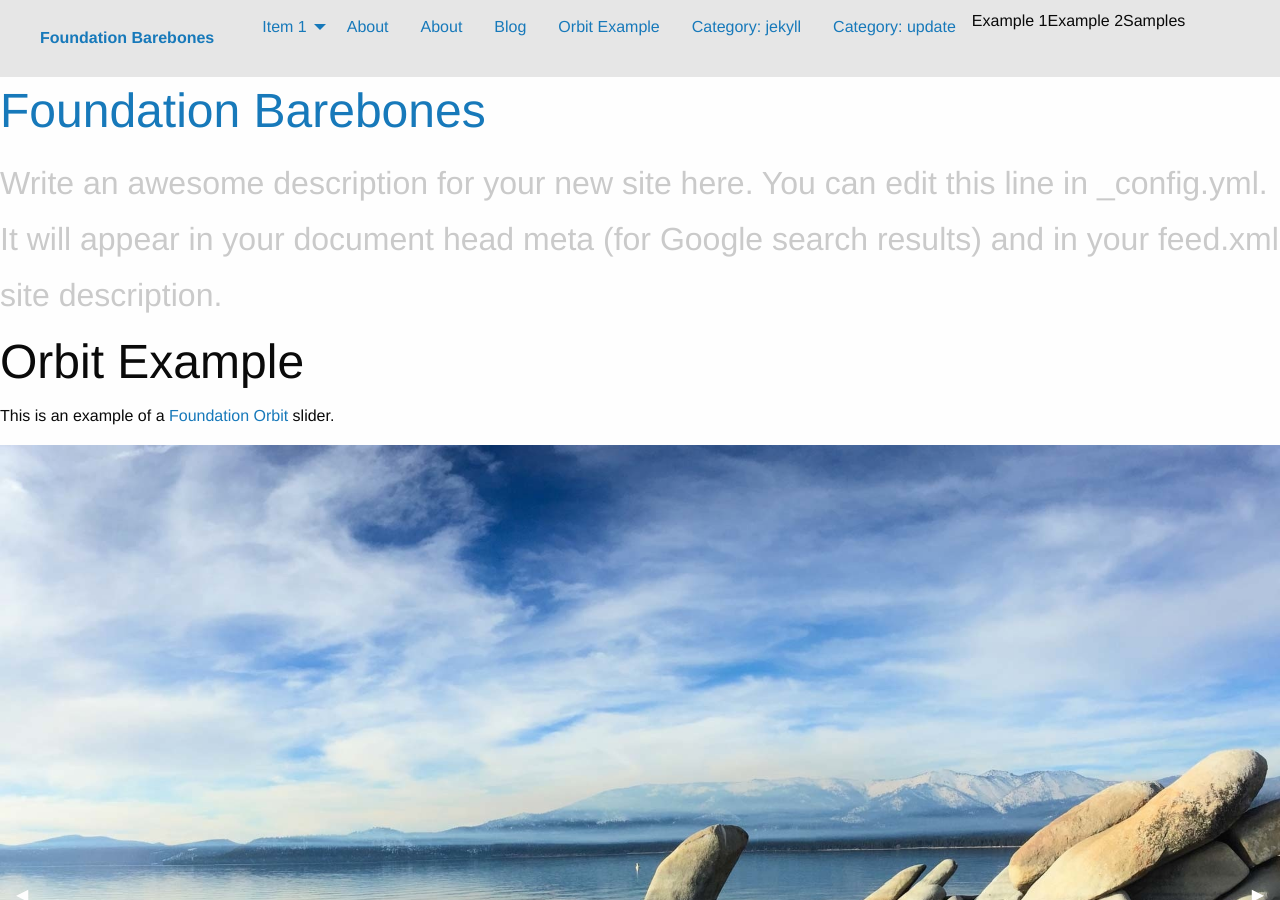
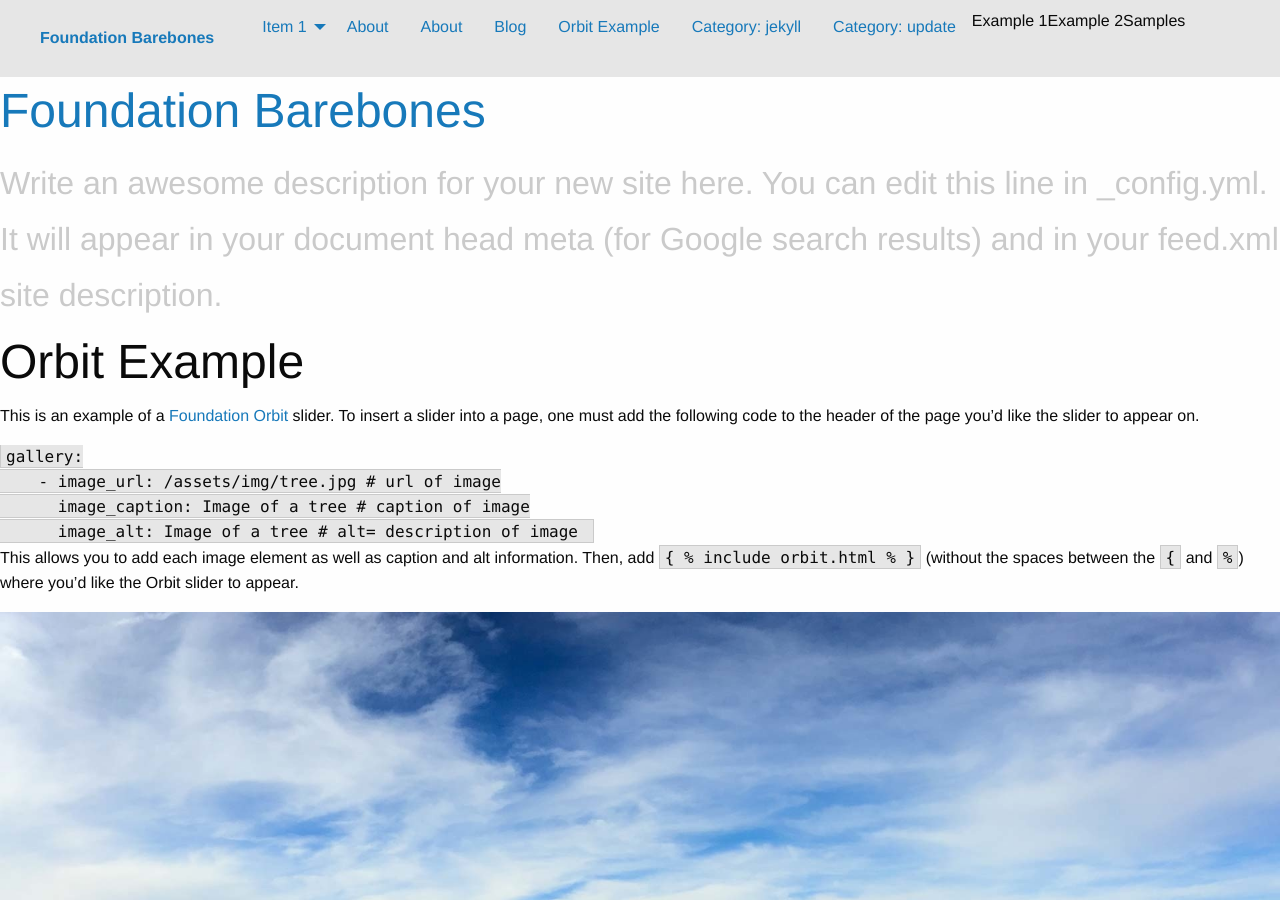
Before and after one commit to christinabranson/jekyll-foundation-barebones, a Jekyll site: the page built from pages/orbit.md, in a window 1280 px wide and 900 px high. Built offline with Jekyll 4.4.1, drawn with Linux system fonts in a browser that asks for light colours; nearby versions of some CDN libraries.

Commit message:
Added howto for Orbit slider

````diff
--- a/pages/orbit.md
+++ b/pages/orbit.md
@@ -3,9 +3,9 @@ layout: page
 title: Orbit Example
 permalink: /orbit/
 gallery:
-    - image_url: /assets/img/tree.jpg
-      image_caption: Image of a tree
-      image_alt: Image of a tree
+    - image_url: /assets/img/tree.jpg # url of image
+      image_caption: Image of a tree # caption of image
+      image_alt: Image of a tree # alt= description of image
     - image_url: /assets/img/ocean.jpg
       image_caption: Image of Ocean
       image_alt: Image of Ocean
@@ -13,5 +13,17 @@ gallery:
 ---
 
 This is an example of a <a href="http://foundation.zurb.com/sites/docs/orbit.html">Foundation Orbit</a> slider.
+To insert a slider into a page, one must add the following code to the header of the page you'd like the slider to appear on.
+
+
+```
+gallery:
+    - image_url: /assets/img/tree.jpg # url of image
+      image_caption: Image of a tree # caption of image
+      image_alt: Image of a tree # alt= description of image
+```
+
+This allows you to add each image element as well as caption and alt information. Then, add `{ % include orbit.html % }` (without the spaces between the `{` and `%`) where you'd like the Orbit slider to appear.
+
 
 {% include orbit.html %}
````
